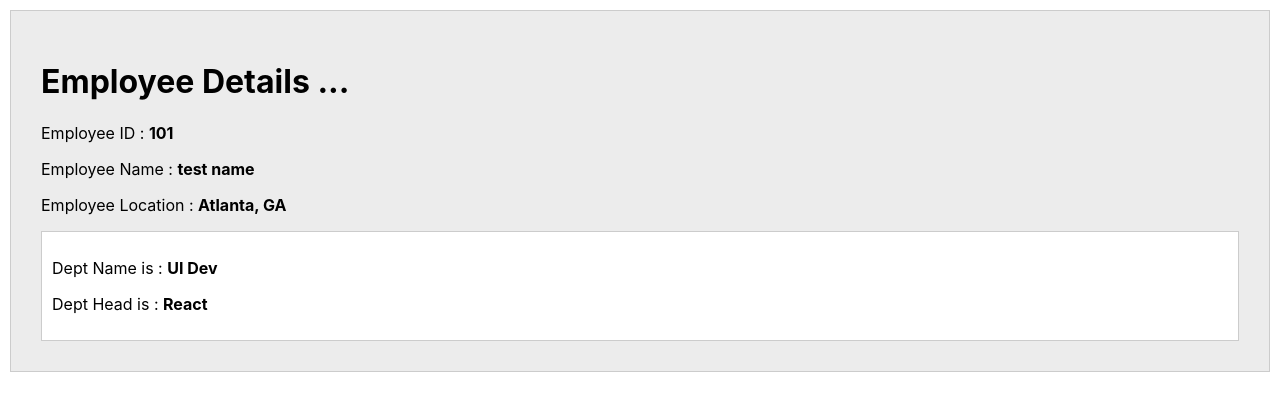
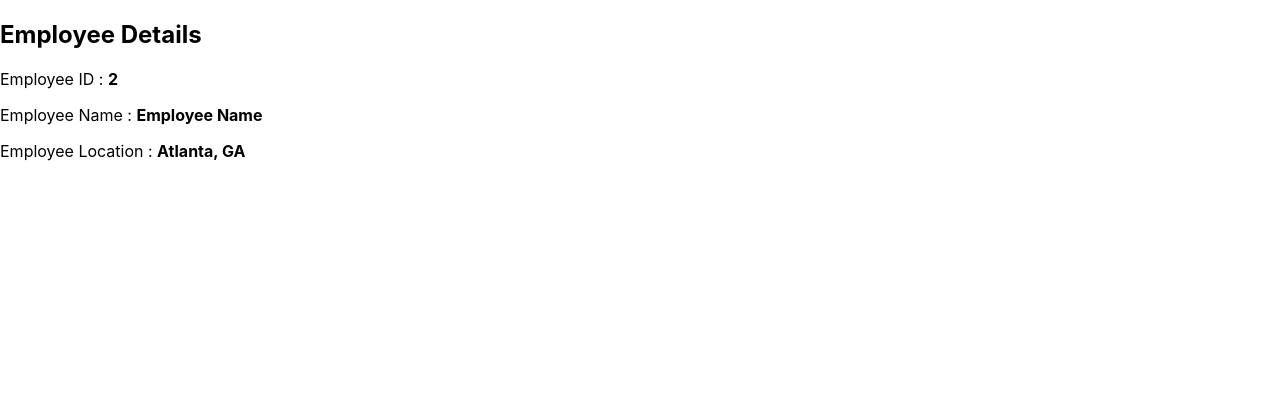
Before and after one commit to josedev123/react-demo, a React (Create React App) app: page / in a window 1280 px wide. Shown: the top 410 px of the page. Built offline with nearby package versions, Linux system fonts and the light colour scheme.

Commit message:
Class Component - basic

```diff
--- a/src/index.js
+++ b/src/index.js
@@ -1,38 +1,25 @@
 import React from 'react';
 import ReactDOM from 'react-dom';
 import './index.css';
-import App from './App';
 
-// function DisplayEmployeeInfo(employee) {}
-
-var DisplayEmployeeInfo=(employee)=>{
-
-  return <div className="employeeDetails">
-    <h1>Employee Details ...</h1>
+class Employee extends React.Component{
+  render(){
+    return <div>
+        <h2>Employee Details</h2>
         <p>
-    <label> Employee ID : <b>{employee.Id}</b></label>
+          <label>Employee ID : <b>{this.props.Id}</b></label>
         </p>
         <p>
-    <label> Employee Name : <b>{employee.Name}</b></label>
+          <label>Employee Name : <b>{this.props.Name}</b></label>
         </p>
         <p>
-    <label> Employee Location : <b>{employee.Location}</b></label>
+          <label>Employee Location : <b>{this.props.Location}</b></label>
         </p>
-    <Department deptName={employee.deptName} headName={employee.headName}></Department>
 
-  </div>;
-
-
-  };
-
-
-  const Department=(deptInfo)=>{
-    return <div className="deptInfo"><p>Dept Name is : <b>{deptInfo.deptName}</b></p>
-      <p>Dept Head is : <b>{deptInfo.headName}</b></p>
-      </div>;
+    </div>
+  }
 }
 
-  const element=<DisplayEmployeeInfo Id="101" Name="test name" Location="Atlanta, GA" deptName="UI Dev" headName="React"></DisplayEmployeeInfo>
-
+const element =<Employee Id="2" Name="Employee Name" Location="Atlanta, GA" ></Employee>
 
 ReactDOM.render(element, document.getElementById("root"));
```
Lines whose indentation alone changed are shown as unchanged.
